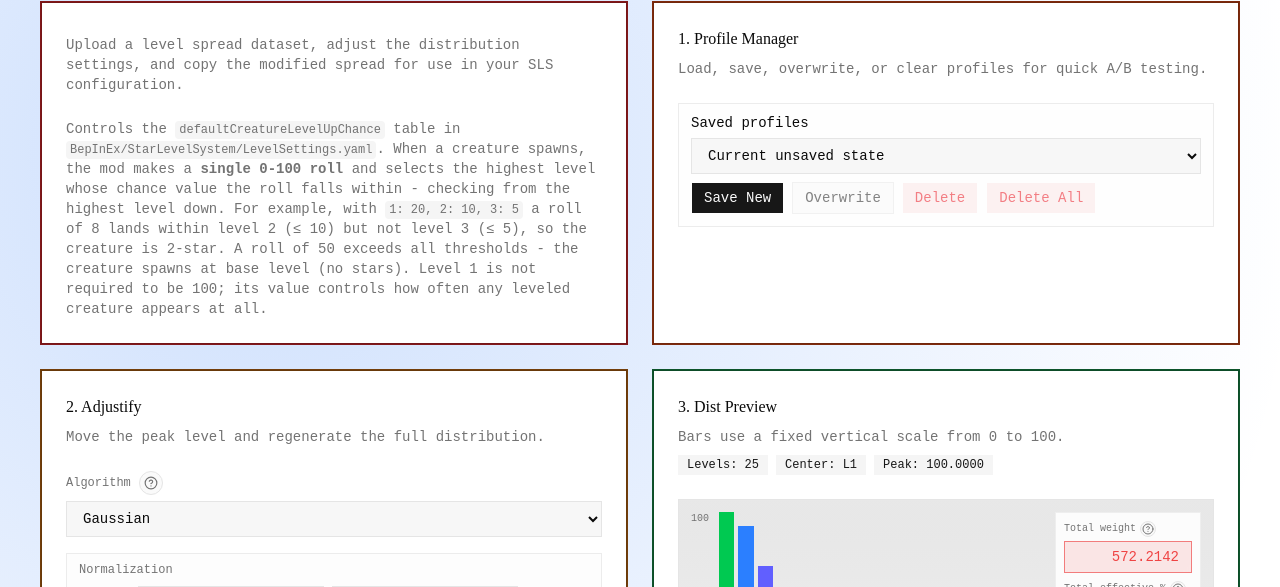
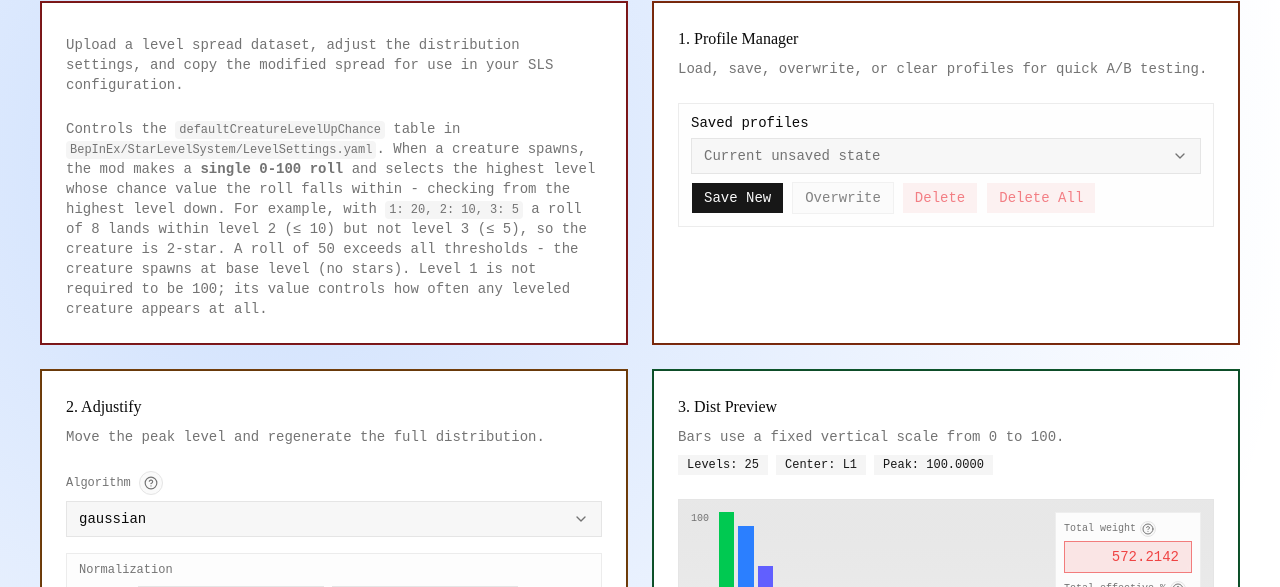
Before and after one commit to dsthedev/slslevelspreadtool, a React (Vite) app: page / in a window 1280 px wide. Shown: the part 115-702 px from the top of the page. Built offline with nearby package versions, Linux system fonts and the light colour scheme.

Commit message:
feat: replace native select elements with custom Select component for improved UI consistency

```diff
--- a/src/components/levelupchance/algorithm-select.tsx
+++ b/src/components/levelupchance/algorithm-select.tsx
@@ -1,6 +1,13 @@
 import { Popover } from "@base-ui/react/popover"
 import { CircleHelp } from "lucide-react"
 
+import {
+  Select,
+  SelectContent,
+  SelectItem,
+  SelectTrigger,
+  SelectValue,
+} from "@/components/ui/select"
 import { Label } from "@/components/ui/label"
 import { cn } from "@/lib/utils"
 
@@ -66,18 +73,18 @@
           </Popover.Portal>
         </Popover.Root>
       </div>
-      <select
-        id="algorithm-select"
-        value={value}
-        onChange={(event) => onChange(event.target.value)}
-        className="h-9 w-full rounded-4xl border border-input bg-input/30 px-3 text-sm outline-none transition-colors focus-visible:border-ring focus-visible:ring-[3px] focus-visible:ring-ring/50"
-      >
-        {options.map((option) => (
-          <option key={option.value} value={option.value}>
-            {option.label}
-          </option>
-        ))}
-      </select>
+      <Select value={value} onValueChange={onChange}>
+        <SelectTrigger id="algorithm-select" className='w-full'>
+          <SelectValue />
+        </SelectTrigger>
+        <SelectContent>
+          {options.map((option) => (
+            <SelectItem key={option.value} value={option.value}>
+              {option.label}
+            </SelectItem>
+          ))}
+        </SelectContent>
+      </Select>
     </div>
   )
 }
--- a/src/components/levelupchance/dataset-editor.tsx
+++ b/src/components/levelupchance/dataset-editor.tsx
@@ -10,6 +10,13 @@
 } from "@/components/ui/card"
 import { Label } from "@/components/ui/label"
 import { Textarea } from "@/components/ui/textarea"
+import {
+  Select,
+  SelectContent,
+  SelectItem,
+  SelectTrigger,
+  SelectValue,
+} from "@/components/ui/select"
 import { cn } from "@/lib/utils"
 
 type DatasetEditorProps = {
@@ -57,6 +64,10 @@
   className,
 }: ProfileManagerCardProps) {
   const hasSelectedProfile = selectedProfileId !== null
+  const selectedProfileName =
+    selectedProfileId === null || selectedProfileId === ""
+      ? "Current unsaved state"
+      : savedProfiles.find((p) => p.id === selectedProfileId)?.name ?? selectedProfileId
 
   return (
     <Card className={cn("h-full", className)}>
@@ -69,19 +80,19 @@
       <CardContent className="flex h-full flex-col gap-4">
         <div className="space-y-2 rounded-xl border border-border/70 bg-muted/15 p-3">
           <Label htmlFor="saved-profile-select">Saved profiles</Label>
-          <select
-            id="saved-profile-select"
-            value={selectedProfileId ?? ""}
-            onChange={(event) => onSelectProfile(event.target.value)}
-            className="h-9 w-full rounded-4xl border border-input bg-input/30 px-3 text-sm outline-none transition-colors focus-visible:border-ring focus-visible:ring-[3px] focus-visible:ring-ring/50"
-          >
-            <option value="">Current unsaved state</option>
-            {savedProfiles.map((profile) => (
-              <option key={profile.id} value={profile.id}>
-                {profile.name}
-              </option>
-            ))}
-          </select>
+          <Select value={selectedProfileId ?? ""} onValueChange={onSelectProfile}>
+            <SelectTrigger id="saved-profile-select" className="w-full">
+              <SelectValue placeholder={selectedProfileName} />
+            </SelectTrigger>
+            <SelectContent>
+              <SelectItem value="">Current unsaved state</SelectItem>
+              {savedProfiles.map((profile) => (
+                <SelectItem key={profile.id} value={profile.id}>
+                  {profile.name}
+                </SelectItem>
+              ))}
+            </SelectContent>
+          </Select>
           <div className="flex flex-wrap gap-2">
             <Button size="sm" onClick={onSaveNewProfile}>
               Save New
--- /dev/null
+++ b/src/components/ui/select.tsx
@@ -0,0 +1,202 @@
+import * as React from "react"
+import { Select as SelectPrimitive } from "@base-ui/react/select"
+
+import { cn } from "@/lib/utils"
+import { ChevronDownIcon, CheckIcon, ChevronUpIcon } from "lucide-react"
+
+const Select = SelectPrimitive.Root
+
+function SelectGroup({ className, ...props }: SelectPrimitive.Group.Props) {
+  return (
+    <SelectPrimitive.Group
+      data-slot="select-group"
+      className={cn("scroll-my-1 p-1", className)}
+      {...props}
+    />
+  )
+}
+
+function SelectValue({ className, ...props }: SelectPrimitive.Value.Props) {
+  return (
+    <SelectPrimitive.Value
+      data-slot="select-value"
+      className={cn("flex flex-1 text-left", className)}
+      {...props}
+    />
+  )
+}
+
+function SelectTrigger({
+  className,
+  size = "default",
+  children,
+  ...props
+}: SelectPrimitive.Trigger.Props & {
+  size?: "sm" | "default"
+}) {
+  return (
+    <SelectPrimitive.Trigger
+      data-slot="select-trigger"
+      data-size={size}
+      className={cn(
+        "flex w-fit items-center justify-between gap-1.5 rounded-4xl border border-input bg-input/30 px-3 py-2 text-sm whitespace-nowrap transition-colors outline-none focus-visible:border-ring focus-visible:ring-[3px] focus-visible:ring-ring/50 disabled:cursor-not-allowed disabled:opacity-50 aria-invalid:border-destructive aria-invalid:ring-[3px] aria-invalid:ring-destructive/20 data-placeholder:text-muted-foreground data-[size=default]:h-9 data-[size=sm]:h-8 *:data-[slot=select-value]:line-clamp-1 *:data-[slot=select-value]:flex *:data-[slot=select-value]:items-center *:data-[slot=select-value]:gap-1.5 dark:hover:bg-input/50 dark:aria-invalid:border-destructive/50 dark:aria-invalid:ring-destructive/40 [&_svg]:pointer-events-none [&_svg]:shrink-0 [&_svg:not([class*='size-'])]:size-4",
+        className
+      )}
+      {...props}
+    >
+      {children}
+      <SelectPrimitive.Icon
+        render={
+          <ChevronDownIcon className="pointer-events-none size-4 text-muted-foreground" />
+        }
+      />
+    </SelectPrimitive.Trigger>
+  )
+}
+
+function SelectContent({
+  className,
+  children,
+  side = "bottom",
+  sideOffset = 4,
+  align = "center",
+  alignOffset = 0,
+  alignItemWithTrigger = true,
+  ...props
+}: SelectPrimitive.Popup.Props &
+  Pick<
+    SelectPrimitive.Positioner.Props,
+    "align" | "alignOffset" | "side" | "sideOffset" | "alignItemWithTrigger"
+  >) {
+  return (
+    <SelectPrimitive.Portal>
+      <SelectPrimitive.Positioner
+        side={side}
+        sideOffset={sideOffset}
+        align={align}
+        alignOffset={alignOffset}
+        alignItemWithTrigger={alignItemWithTrigger}
+        className="isolate z-50"
+      >
+        <SelectPrimitive.Popup
+          data-slot="select-content"
+          data-align-trigger={alignItemWithTrigger}
+          className={cn("isolate z-50 max-h-(--available-height) w-(--anchor-width) min-w-36 origin-(--transform-origin) overflow-x-hidden overflow-y-auto rounded-2xl text-popover-foreground shadow-2xl ring-1 ring-foreground/5 duration-100 data-[align-trigger=true]:animate-none data-[side=bottom]:slide-in-from-top-2 data-[side=inline-end]:slide-in-from-left-2 data-[side=inline-start]:slide-in-from-right-2 data-[side=left]:slide-in-from-right-2 data-[side=right]:slide-in-from-left-2 data-[side=top]:slide-in-from-bottom-2 data-open:animate-in data-open:fade-in-0 data-open:zoom-in-95 data-closed:animate-out data-closed:fade-out-0 data-closed:zoom-out-95 animate-none! relative bg-popover/70 before:pointer-events-none before:absolute before:inset-0 before:-z-1 before:rounded-[inherit] before:backdrop-blur-2xl before:backdrop-saturate-150 **:data-[slot$=-item]:focus:bg-foreground/10 **:data-[slot$=-item]:data-highlighted:bg-foreground/10 **:data-[slot$=-separator]:bg-foreground/5 **:data-[slot$=-trigger]:focus:bg-foreground/10 **:data-[slot$=-trigger]:aria-expanded:bg-foreground/10! **:data-[variant=destructive]:focus:bg-foreground/10! **:data-[variant=destructive]:text-accent-foreground! **:data-[variant=destructive]:**:text-accent-foreground!", className )}
+          {...props}
+        >
+          <SelectScrollUpButton />
+          <SelectPrimitive.List>{children}</SelectPrimitive.List>
+          <SelectScrollDownButton />
+        </SelectPrimitive.Popup>
+      </SelectPrimitive.Positioner>
+    </SelectPrimitive.Portal>
+  )
+}
+
+function SelectLabel({
+  className,
+  ...props
+}: SelectPrimitive.GroupLabel.Props) {
+  return (
+    <SelectPrimitive.GroupLabel
+      data-slot="select-label"
+      className={cn("px-3 py-2.5 text-xs text-muted-foreground", className)}
+      {...props}
+    />
+  )
+}
+
+function SelectItem({
+  className,
+  children,
+  ...props
+}: SelectPrimitive.Item.Props) {
+  return (
+    <SelectPrimitive.Item
+      data-slot="select-item"
+      className={cn(
+        "relative flex w-full cursor-default items-center gap-2.5 rounded-xl py-2 pr-8 pl-3 text-sm outline-hidden select-none focus:bg-accent focus:text-accent-foreground not-data-[variant=destructive]:focus:**:text-accent-foreground data-disabled:pointer-events-none data-disabled:opacity-50 [&_svg]:pointer-events-none [&_svg]:shrink-0 [&_svg:not([class*='size-'])]:size-4 *:[span]:last:flex *:[span]:last:items-center *:[span]:last:gap-2",
+        className
+      )}
+      {...props}
+    >
+      <SelectPrimitive.ItemText className="flex flex-1 shrink-0 gap-2 whitespace-nowrap">
+        {children}
+      </SelectPrimitive.ItemText>
+      <SelectPrimitive.ItemIndicator
+        render={
+          <span className="pointer-events-none absolute right-2 flex size-4 items-center justify-center" />
+        }
+      >
+        <CheckIcon className="pointer-events-none" />
+      </SelectPrimitive.ItemIndicator>
+    </SelectPrimitive.Item>
+  )
+}
+
+function SelectSeparator({
+  className,
+  ...props
+}: SelectPrimitive.Separator.Props) {
+  return (
+    <SelectPrimitive.Separator
+      data-slot="select-separator"
+      className={cn(
+        "pointer-events-none -mx-1 my-1 h-px bg-border/50",
+        className
+      )}
+      {...props}
+    />
+  )
+}
+
+function SelectScrollUpButton({
+  className,
+  ...props
+}: React.ComponentProps<typeof SelectPrimitive.ScrollUpArrow>) {
+  return (
+    <SelectPrimitive.ScrollUpArrow
+      data-slot="select-scroll-up-button"
+      className={cn(
+        "top-0 z-10 flex w-full cursor-default items-center justify-center bg-popover py-1 [&_svg:not([class*='size-'])]:size-4",
+        className
+      )}
+      {...props}
+    >
+      <ChevronUpIcon
+      />
+    </SelectPrimitive.ScrollUpArrow>
+  )
+}
+
+function SelectScrollDownButton({
+  className,
+  ...props
+}: React.ComponentProps<typeof SelectPrimitive.ScrollDownArrow>) {
+  return (
+    <SelectPrimitive.ScrollDownArrow
+      data-slot="select-scroll-down-button"
+      className={cn(
+        "bottom-0 z-10 flex w-full cursor-default items-center justify-center bg-popover py-1 [&_svg:not([class*='size-'])]:size-4",
+        className
+      )}
+      {...props}
+    >
+      <ChevronDownIcon
+      />
+    </SelectPrimitive.ScrollDownArrow>
+  )
+}
+
+export {
+  Select,
+  SelectContent,
+  SelectGroup,
+  SelectItem,
+  SelectLabel,
+  SelectScrollDownButton,
+  SelectScrollUpButton,
+  SelectSeparator,
+  SelectTrigger,
+  SelectValue,
+}
```
